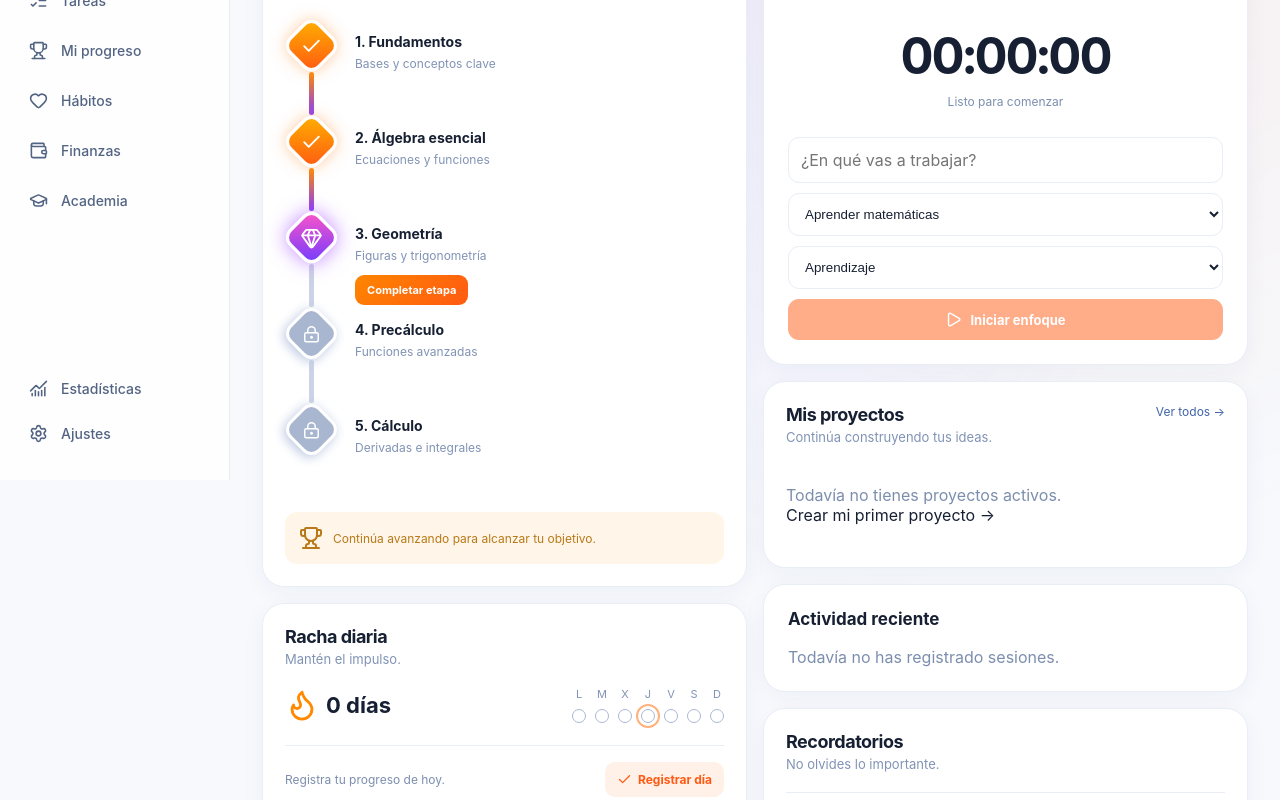
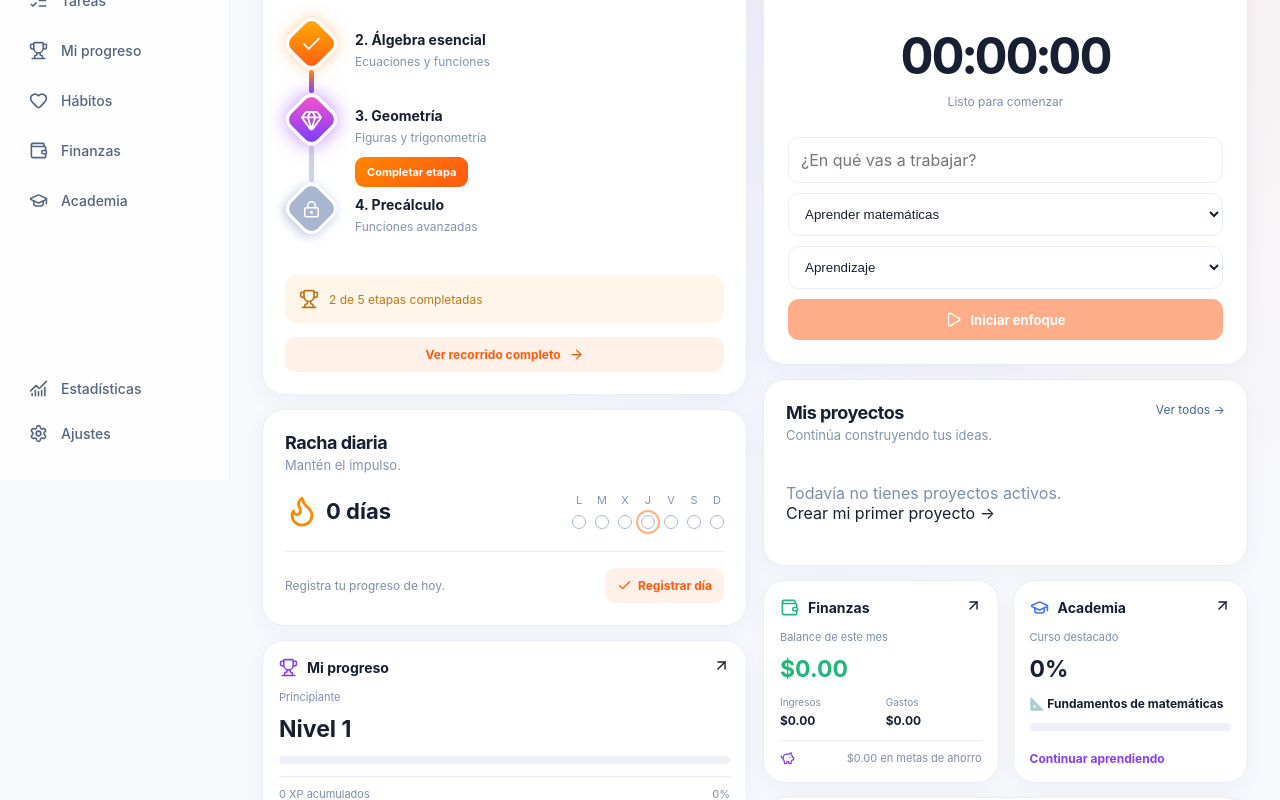
Before and after one commit to DiegoMaioneVallarino/silvana-focus, a React (Vite) app: page / in a window 1280 px wide. Shown: the part 320-1120 px from the top of the page. Built offline with nearby package versions, Linux system fonts and the light colour scheme.

Commit message:
Feat: redesign dashboard layout and integrate productivity widgets

```diff
--- a/src/features/dashboard/DashboardPage.css
+++ b/src/features/dashboard/DashboardPage.css
@@ -444,3 +444,109 @@
 .sf-stage-complete:hover {
   filter: brightness(1.06);
 }
+
+
+/* =========================================
+   DASHBOARD V2 — DISTRIBUCIÓN
+========================================= */
+
+.sf-dashboard-v2 .sf-dashboard-grid {
+  display: grid;
+  grid-template-columns:
+    minmax(260px, 0.95fr)
+    minmax(350px, 1.2fr)
+    minmax(260px, 0.95fr);
+  gap: 16px;
+  align-items: start;
+}
+
+.sf-dashboard-v2 .sf-dashboard-left,
+.sf-dashboard-v2 .sf-dashboard-center,
+.sf-dashboard-v2 .sf-dashboard-right {
+  display: flex;
+  flex-direction: column;
+  gap: 14px;
+  min-width: 0;
+}
+
+.sf-dashboard-v2 .sf-journey-list {
+  padding: 6px 0;
+}
+
+.sf-dashboard-v2 .sf-journey-stage {
+  min-height: 76px;
+}
+
+.sf-dashboard-v2 .sf-journey-reward {
+  margin-top: 6px;
+}
+
+.sf-journey-view-all {
+  display: flex;
+  align-items: center;
+  justify-content: center;
+  gap: 8px;
+  margin-top: 14px;
+  padding: 10px;
+  border-radius: 10px;
+  background: #fff1e7;
+  color: #ff5a12;
+  font-size: 12px;
+  font-weight: 700;
+  text-decoration: none;
+}
+
+.sf-journey-view-all:hover {
+  background: #ffe4d3;
+}
+
+.sf-dashboard-v2 .sf-dashboard-mini-grid {
+  display: grid;
+  grid-template-columns: repeat(2, minmax(0, 1fr));
+  gap: 14px;
+}
+
+.sf-dashboard-v2 .sf-dashboard-side-widgets {
+  display: flex;
+  flex-direction: column;
+  gap: 14px;
+}
+
+/* Los widgets mantienen su propio diseño */
+
+.sf-dashboard-v2 .sf-dashboard-widget {
+  min-width: 0;
+  padding: 16px;
+}
+
+.sf-dashboard-v2 .sf-dashboard-widget-value {
+  overflow-wrap: anywhere;
+}
+
+@media (max-width: 1350px) {
+  .sf-dashboard-v2 .sf-dashboard-grid {
+    grid-template-columns:
+      minmax(0, 1fr)
+      minmax(0, 1fr);
+  }
+
+  .sf-dashboard-v2 .sf-dashboard-right {
+    grid-column: 1 / -1;
+  }
+}
+
+@media (max-width: 950px) {
+  .sf-dashboard-v2 .sf-dashboard-grid {
+    grid-template-columns: minmax(0, 1fr);
+  }
+
+  .sf-dashboard-v2 .sf-dashboard-right {
+    grid-column: auto;
+  }
+}
+
+@media (max-width: 650px) {
+  .sf-dashboard-v2 .sf-dashboard-mini-grid {
+    grid-template-columns: 1fr;
+  }
+}
--- a/src/features/dashboard/components/GoalJourneyCard.tsx
+++ b/src/features/dashboard/components/GoalJourneyCard.tsx
@@ -4,6 +4,7 @@ import {
   Gem,
   LockKeyhole,
   Trophy,
+  ArrowRight,
 } from "lucide-react";
 
 import { Link } from "react-router-dom";
@@ -40,6 +41,24 @@ export function GoalJourneyCard() {
     (stage) => stage.status === "available"
   );
 
+  const focusIndex =
+    currentIndex >= 0
+      ? currentIndex
+      : Math.max(0, goal.stages.length - 1);
+
+  const startIndex = Math.max(
+    0,
+    Math.min(
+      focusIndex - 1,
+      goal.stages.length - 3
+    )
+  );
+
+  const visibleStages = goal.stages.slice(
+    startIndex,
+    startIndex + 3
+  );
+
   return (
     <section className="sf-card sf-journey">
       <div className="sf-section-header">
@@ -56,11 +75,13 @@ export function GoalJourneyCard() {
       </div>
 
       <div className="sf-journey-list">
-        {goal.stages.map((stage, index) => {
+        {visibleStages.map((stage, index) => {
           const status =
             stage.status === "available"
               ? "current"
               : stage.status;
+
+          const actualIndex = startIndex + index;
 
           return (
             <div
@@ -69,21 +90,27 @@ export function GoalJourneyCard() {
             >
               <div className="sf-journey-track">
                 <div className="sf-journey-diamond">
-                  {status === "completed" && <Check size={22} />}
-                  {status === "current" && <Gem size={22} />}
+                  {status === "completed" && (
+                    <Check size={22} />
+                  )}
+
+                  {status === "current" && (
+                    <Gem size={22} />
+                  )}
+
                   {status === "locked" && (
                     <LockKeyhole size={18} />
                   )}
                 </div>
 
-                {index < goal.stages.length - 1 && (
+                {index < visibleStages.length - 1 && (
                   <div className="sf-journey-line" />
                 )}
               </div>
 
               <div className="sf-journey-info">
                 <strong>
-                  {index + 1}. {stage.title}
+                  {actualIndex + 1}. {stage.title}
                 </strong>
 
                 <p>{stage.description}</p>
@@ -105,14 +132,22 @@ export function GoalJourneyCard() {
       </div>
 
       <div className="sf-journey-reward">
-        <Trophy size={24} />
+        <Trophy size={20} />
         <span>
           {goal.stages.length > 0 &&
           completed === goal.stages.length
             ? "¡Recorrido completado!"
-            : "Continúa avanzando para alcanzar tu objetivo."}
+            : `${completed} de ${goal.stages.length} etapas completadas`}
         </span>
       </div>
+
+      <Link
+        to="/goals"
+        className="sf-journey-view-all"
+      >
+        Ver recorrido completo
+        <ArrowRight size={15} />
+      </Link>
     </section>
   );
 }
--- a/src/pages/DashboardPage.css
+++ b/src/pages/DashboardPage.css
@@ -210,3 +210,120 @@
     grid-template-columns: 1fr;
   }
 }
+
+/* Widgets v2: estilos independientes del grid extra */
+
+.sf-dashboard-v2 .sf-dashboard-widget {
+  display: flex;
+  flex-direction: column;
+  gap: 12px;
+  min-width: 0;
+  border: 1px solid var(--color-border);
+  border-radius: var(--radius-lg);
+  background: var(--color-surface);
+}
+
+.sf-dashboard-v2 .sf-dashboard-widget-header {
+  display: flex;
+  align-items: center;
+  justify-content: space-between;
+  gap: 10px;
+}
+
+.sf-dashboard-v2 .sf-dashboard-widget-title {
+  display: flex;
+  align-items: center;
+  gap: 9px;
+}
+
+.sf-dashboard-v2 .sf-dashboard-widget-title h3 {
+  margin: 0;
+  font-size: 14px;
+}
+
+.sf-dashboard-v2 .sf-dashboard-widget-label {
+  color: var(--color-muted);
+  font-size: 11px;
+}
+
+.sf-dashboard-v2 .sf-dashboard-widget-value {
+  display: block;
+  font-size: 23px;
+  font-weight: 750;
+  line-height: 1.2;
+}
+
+.sf-dashboard-v2 .sf-dashboard-widget-footer {
+  display: flex;
+  align-items: center;
+  justify-content: space-between;
+  gap: 10px;
+  margin-top: auto;
+  padding-top: 10px;
+  border-top: 1px solid var(--color-border);
+  color: var(--color-muted);
+  font-size: 11px;
+}
+
+.sf-dashboard-v2 .sf-dashboard-finance-stats {
+  display: grid;
+  grid-template-columns: repeat(2, minmax(0, 1fr));
+  gap: 10px;
+}
+
+.sf-dashboard-v2 .sf-dashboard-finance-stats > div {
+  display: flex;
+  flex-direction: column;
+  gap: 5px;
+  min-width: 0;
+}
+
+.sf-dashboard-v2 .sf-dashboard-finance-stats span {
+  color: var(--color-muted);
+  font-size: 10px;
+}
+
+.sf-dashboard-v2 .sf-dashboard-finance-stats strong {
+  font-size: 12px;
+  overflow-wrap: anywhere;
+}
+
+.sf-dashboard-v2 .sf-dashboard-task-list {
+  display: flex;
+  flex-direction: column;
+  gap: 9px;
+}
+
+.sf-dashboard-v2 .sf-dashboard-task-item {
+  display: flex;
+  align-items: center;
+  gap: 9px;
+  font-size: 12px;
+}
+
+.sf-dashboard-v2 .sf-dashboard-course-title {
+  margin: 0;
+  font-size: 12px;
+  font-weight: 650;
+}
+
+.sf-dashboard-v2 .sf-finance-progress {
+  height: 8px;
+  width: 100%;
+  overflow: hidden;
+  border-radius: 100px;
+  background: #edf0f6;
+}
+
+.sf-dashboard-v2 .sf-finance-progress > div {
+  height: 100%;
+  border-radius: inherit;
+}
+
+.sf-dashboard-v2 .sf-dashboard-widget-action {
+  margin-top: auto;
+  color: var(--color-purple);
+  font-size: 12px;
+  font-weight: 700;
+  text-decoration: none;
+}
--- a/src/pages/DashboardPage.tsx
+++ b/src/pages/DashboardPage.tsx
@@ -15,54 +15,45 @@ import { DashboardAcademyCard } from "../features/dashboard/components/Dashboard
 import { DashboardProgressCard } from "../features/dashboard/components/DashboardProgressCard";
 import { DashboardHabitsCard } from "../features/dashboard/components/DashboardHabitsCard";
 
-// Estilos originales del dashboard
 import "../features/dashboard/DashboardPage.css";
-
-// Estilos adicionales de componentes originales
 import "../features/dashboard/components/DashboardPage.css";
-
-// Estilos de los widgets nuevos
 import "./DashboardPage.css";
 
 export function DashboardPage() {
   return (
-    <div className="sf-dashboard">
+    <div className="sf-dashboard sf-dashboard-v2">
       <DailyOverview />
 
-      {/* GRID ORIGINAL */}
       <div className="sf-dashboard-grid">
         <div className="sf-dashboard-left">
           <GoalJourneyCard />
           <DailyStreakCard />
+          <DashboardProgressCard />
         </div>
 
         <div className="sf-dashboard-center">
           <FocusTimer />
           <ProjectsOverview />
+
+          <div className="sf-dashboard-mini-grid">
+            <DashboardFinanceCard />
+            <DashboardAcademyCard />
+          </div>
+
           <ActivityHistory />
-          <UpcomingReminders />
         </div>
 
         <div className="sf-dashboard-right">
           <TodaySchedule />
+
+          <div className="sf-dashboard-side-widgets">
+            <DashboardTasksCard />
+            <DashboardHabitsCard />
+          </div>
+
+          <UpcomingReminders />
         </div>
       </div>
-
-      {/* WIDGETS NUEVOS: FUERA DEL GRID ORIGINAL */}
-      <section className="sf-dashboard-extra">
-        <div className="sf-dashboard-extra-heading">
-          <h3>Mi actividad</h3>
-          <span>Resumen de tus otras áreas</span>
-        </div>
-
-        <div className="sf-dashboard-extra-grid">
-          <DashboardFinanceCard />
-          <DashboardTasksCard />
-          <DashboardAcademyCard />
-          <DashboardProgressCard />
-          <DashboardHabitsCard />
-        </div>
-      </section>
     </div>
   );
 }
```
